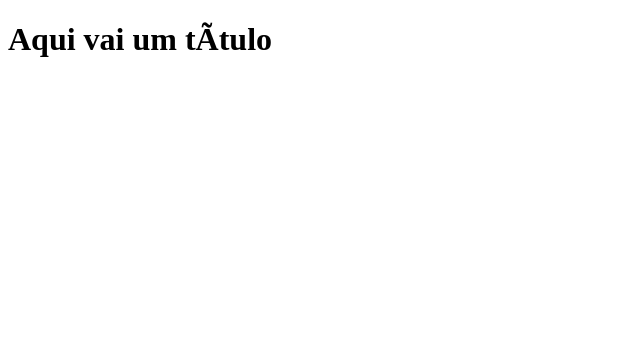
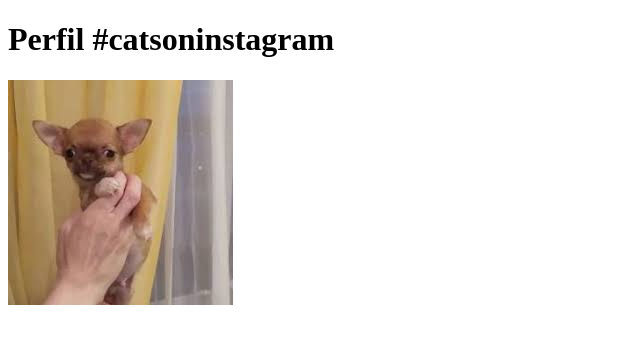
Before and after one commit to FernandoFaria77/atividade-descomplica, a plain HTML site: page index.html in a window 1280 px wide. Shown: the whole page, without its empty margins (0-640 px from the left). Drawn offline with Linux system fonts and the light colour scheme.

Commit message:
update atividade descomplica

```diff
--- a/index.html
+++ b/index.html
@@ -4,7 +4,7 @@
 
 <head>
 
-<title>Título da página</title>
+<title>Fanpage de Gatinhos</title>
 
 <meta charset=“utf-8”>
 
@@ -12,7 +12,9 @@
 
 <body>
 
-<h1>Aqui vai um título</h1>
+<h1>Perfil #catsoninstagram</h1>
+
+<img src="imagens/cao.jpg" />
 
 </body>
 
```
Also changed, not shown: imagens/cao.jpg (added).
